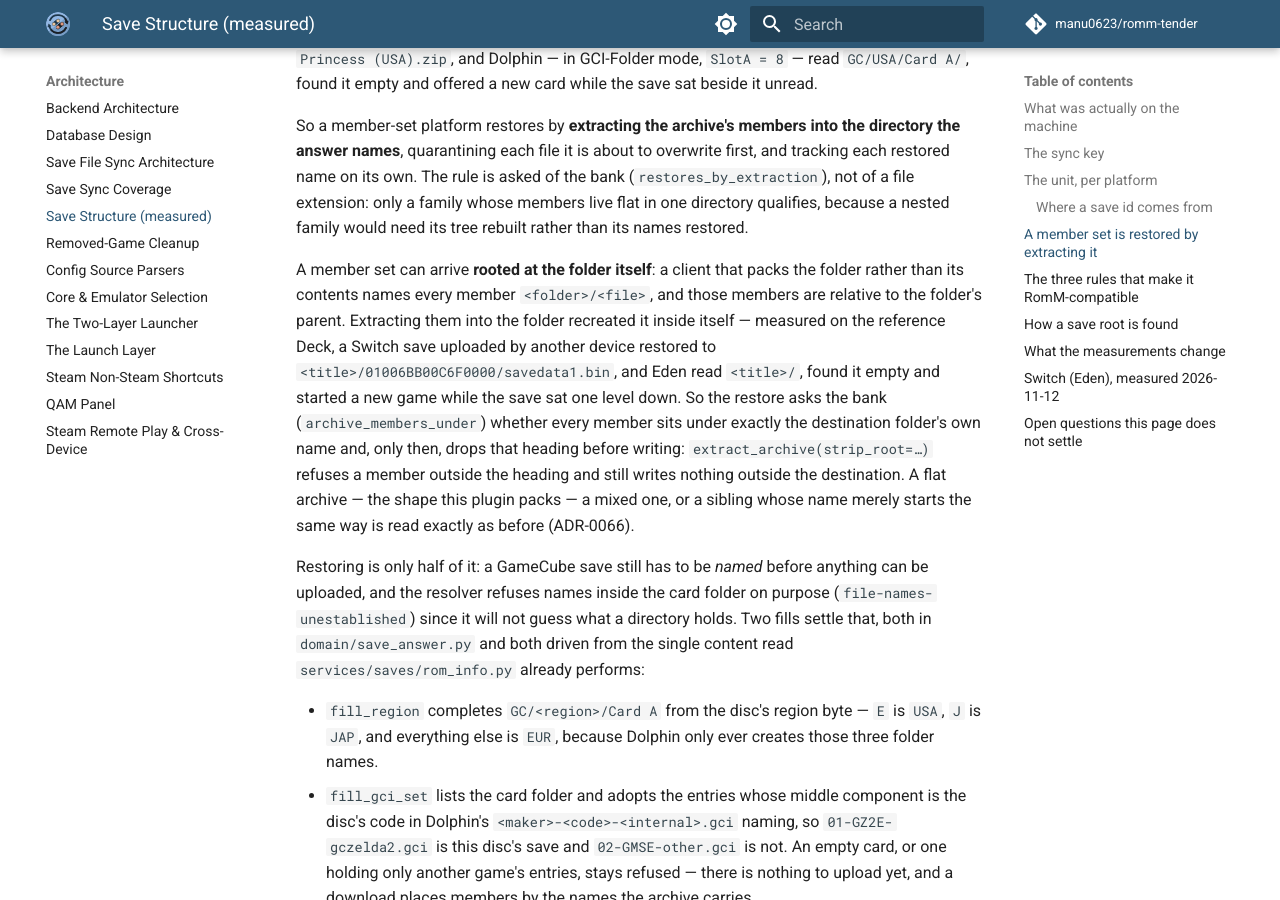
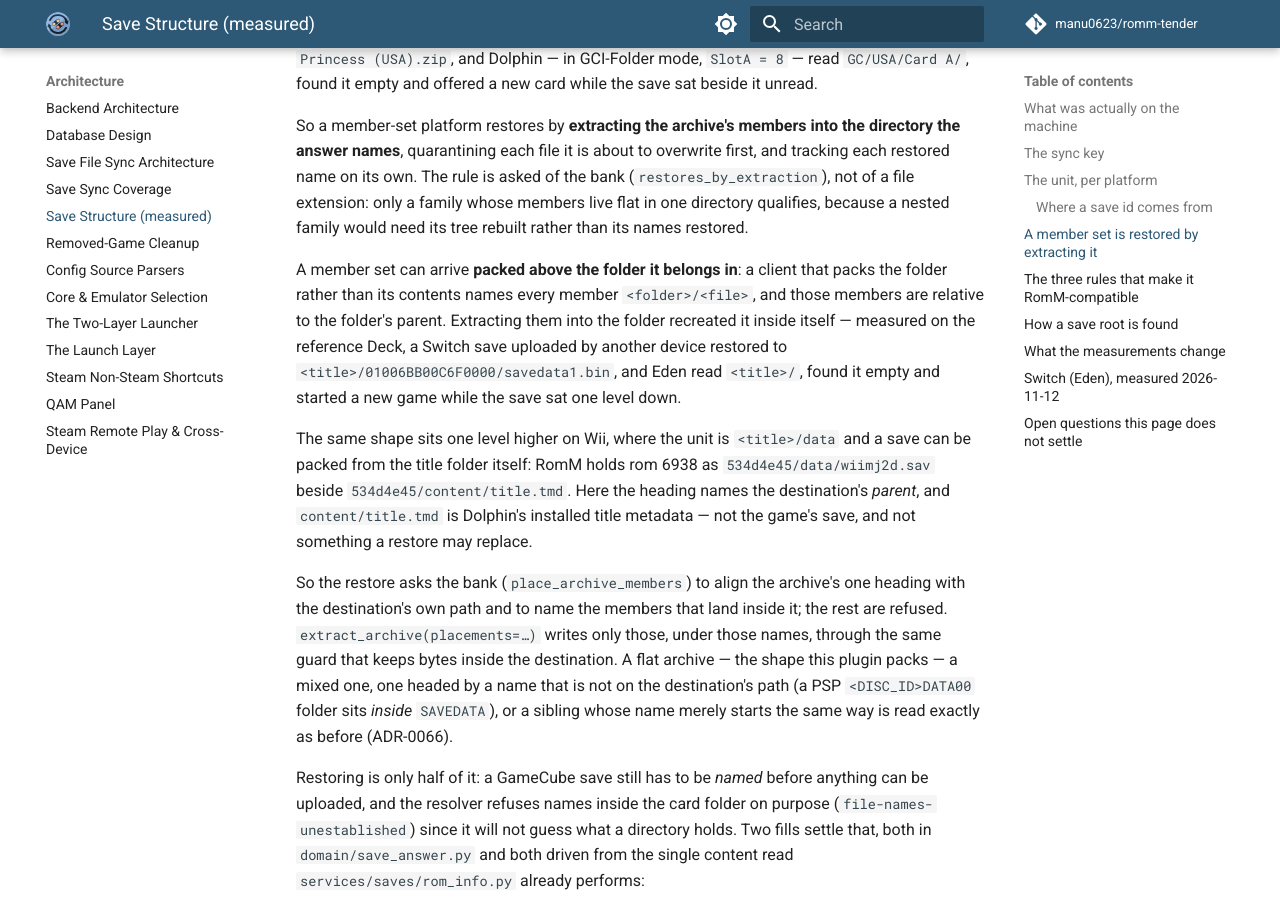
Before and after one commit to manu0623/arcoon-deck, an MkDocs documentation site: the page built from docs/architecture/save-structure.md, in a window 1280 px wide and 900 px high, scrolled down 4636 px. Built offline with MkDocs 1.6.1 and Material for MkDocs 9.7.7, drawn with Linux system fonts in a browser that asks for light colours; comment, search, counter and statistics services are not loaded.

Commit message:
Restore a save packed above its folder, refusing what is not the save
Inspection after the Switch fix found the same fault one level higher on Wii: RomM holds rom
6938's newest save as 534d4e45/data/wiimj2d.sav beside 534d4e45/content/title.tmd, while the folder
Dolphin reads is …/00010000/534d4e45/data. Restoring that nested a second 534d4e45 inside data/,
and unpacking "into the title folder" instead would have written Dolphin's installed title metadata.

The bank now aligns an archive's single heading with the destination's own path and names each
member relative to it, refusing the members that land outside the destination. A flat archive, a
mixed one, or a heading that is not on the destination's path (a PSP save folder sits inside
SAVEDATA, not above it) is read exactly as before. The adapter writes only the placed names, still
through the guard that keeps bytes inside the destination, and returns the names that landed so the
baselines name the real paths.

ADR-0066 is widened to the alignment rule with the Wii measurement; it stays in 0.48.27, which has
not shipped.

```diff
--- a/docs/architecture/save-structure.md
+++ b/docs/architecture/save-structure.md
@@ -137,15 +137,23 @@ quarantining each file it is about to overwrite first, and tracking each restore
 asked of the bank (`restores_by_extraction`), not of a file extension: only a family whose members live flat in
 one directory qualifies, because a nested family would need its tree rebuilt rather than its names restored.
 
-A member set can arrive **rooted at the folder itself**: a client that packs the folder rather than its
-contents names every member `<folder>/<file>`, and those members are relative to the folder's parent.
-Extracting them into the folder recreated it inside itself — measured on the reference Deck, a Switch save
-uploaded by another device restored to `<title>/01006BB00C6F0000/savedata1.bin`, and Eden read `<title>/`,
-found it empty and started a new game while the save sat one level down. So the restore asks the bank
-(`archive_members_under`) whether every member sits under exactly the destination folder's own name and,
-only then, drops that heading before writing: `extract_archive(strip_root=…)` refuses a member outside the
-heading and still writes nothing outside the destination. A flat archive — the shape this plugin packs — a
-mixed one, or a sibling whose name merely starts the same way is read exactly as before (ADR-0066).
+A member set can arrive **packed above the folder it belongs in**: a client that packs the folder rather
+than its contents names every member `<folder>/<file>`, and those members are relative to the folder's
+parent. Extracting them into the folder recreated it inside itself — measured on the reference Deck, a
+Switch save uploaded by another device restored to `<title>/01006BB00C6F0000/savedata1.bin`, and Eden read
+`<title>/`, found it empty and started a new game while the save sat one level down.
+
+The same shape sits one level higher on Wii, where the unit is `<title>/data` and a save can be packed from
+the title folder itself: RomM holds rom 6938 as `534d4e45/data/wiimj2d.sav` beside
+`534d4e45/content/title.tmd`. Here the heading names the destination's *parent*, and `content/title.tmd` is
+Dolphin's installed title metadata — not the game's save, and not something a restore may replace.
+
+So the restore asks the bank (`place_archive_members`) to align the archive's one heading with the
+destination's own path and to name the members that land inside it; the rest are refused.
+`extract_archive(placements=…)` writes only those, under those names, through the same guard that keeps
+bytes inside the destination. A flat archive — the shape this plugin packs — a mixed one, one headed by a
+name that is not on the destination's path (a PSP `<DISC_ID>DATA00` folder sits *inside* `SAVEDATA`), or a
+sibling whose name merely starts the same way is read exactly as before (ADR-0066).
 
 Restoring is only half of it: a GameCube save still has to be *named* before anything can be uploaded, and the
 resolver refuses names inside the card folder on purpose (`file-names-unestablished`) since it will not guess
```
Also changed, not shown: docs/adr/0066-an-archive-packed-above-the-save-restores-its-subtree.md (added, +101 -0 lines), docs/adr/0066-an-archive-that-packed-the-folder-restores-into-it.md (deleted, +0 -75 lines), 7 other files.
